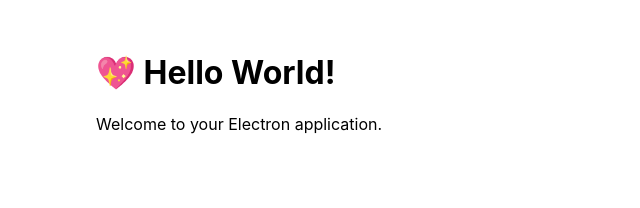
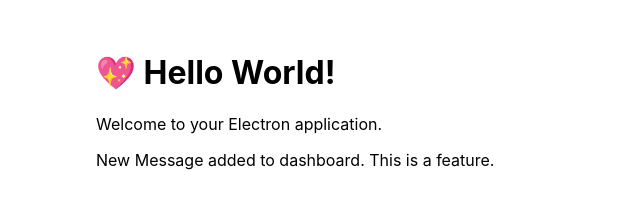
Before and after one commit to sanjayshahi243/Github_actions_sample, an Electron app: page src/index.html in a window 800 px wide. Shown: the whole page, without its empty margins (0-640 px from the left). Drawn offline with Linux system fonts and the light colour scheme.

Commit message:
feat: new message added on dashboard

```diff
--- a/src/index.html
+++ b/src/index.html
@@ -8,5 +8,7 @@
   <body>
     <h1>💖 Hello World!</h1>
     <p>Welcome to your Electron application.</p>
+
+    <p>New Message added to dashboard. This is a feature.</p>
   </body>
 </html>
```
